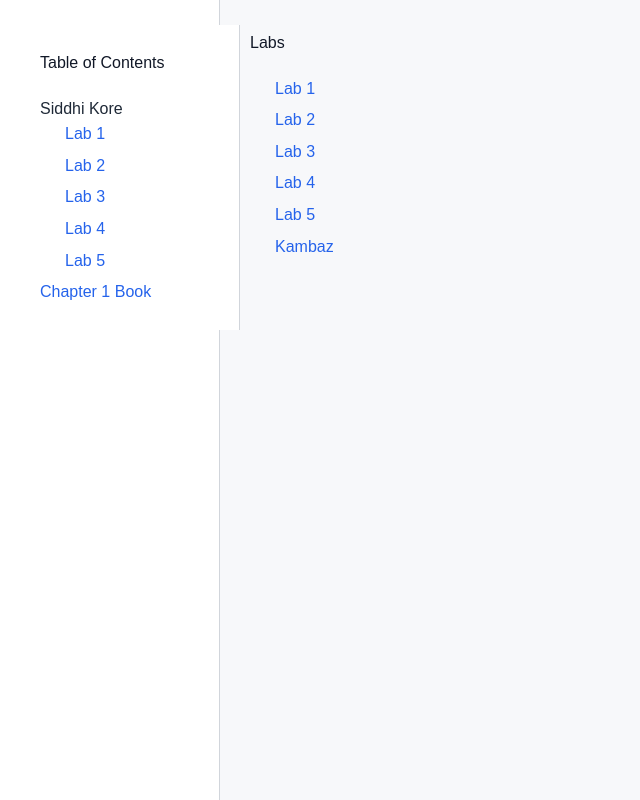
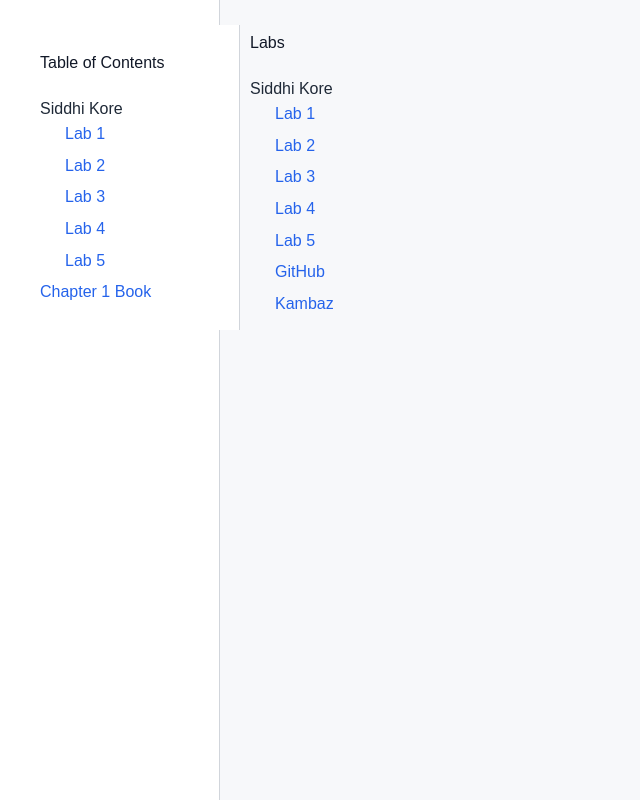
Before and after one commit to SidK2301/webdev-client, a Next.js app: page /labs in a window 1280 px wide. Shown: the whole page, without its empty margins (0-640 px from the left). Built offline with nearby package versions, Linux system fonts and the light colour scheme.

Commit message:
Add name and GitHub link to Labs

```diff
--- a/app/labs/page.tsx
+++ b/app/labs/page.tsx
@@ -4,6 +4,8 @@
   return (
     <div id="wd-labs">
       <h2>Labs</h2>
+
+      <p>Siddhi Kore</p>
 
       <ul>
         <li>
@@ -31,6 +33,12 @@
         </li>
 
         <li>
+          <a href="https://github.com/SidK2301/webdev-client" id="wd-github" target="_blank">
+            GitHub
+          </a>
+        </li>
+
+        <li>
           <a href="https://kambaz.dev" target="_blank">
             Kambaz
           </a>
```
